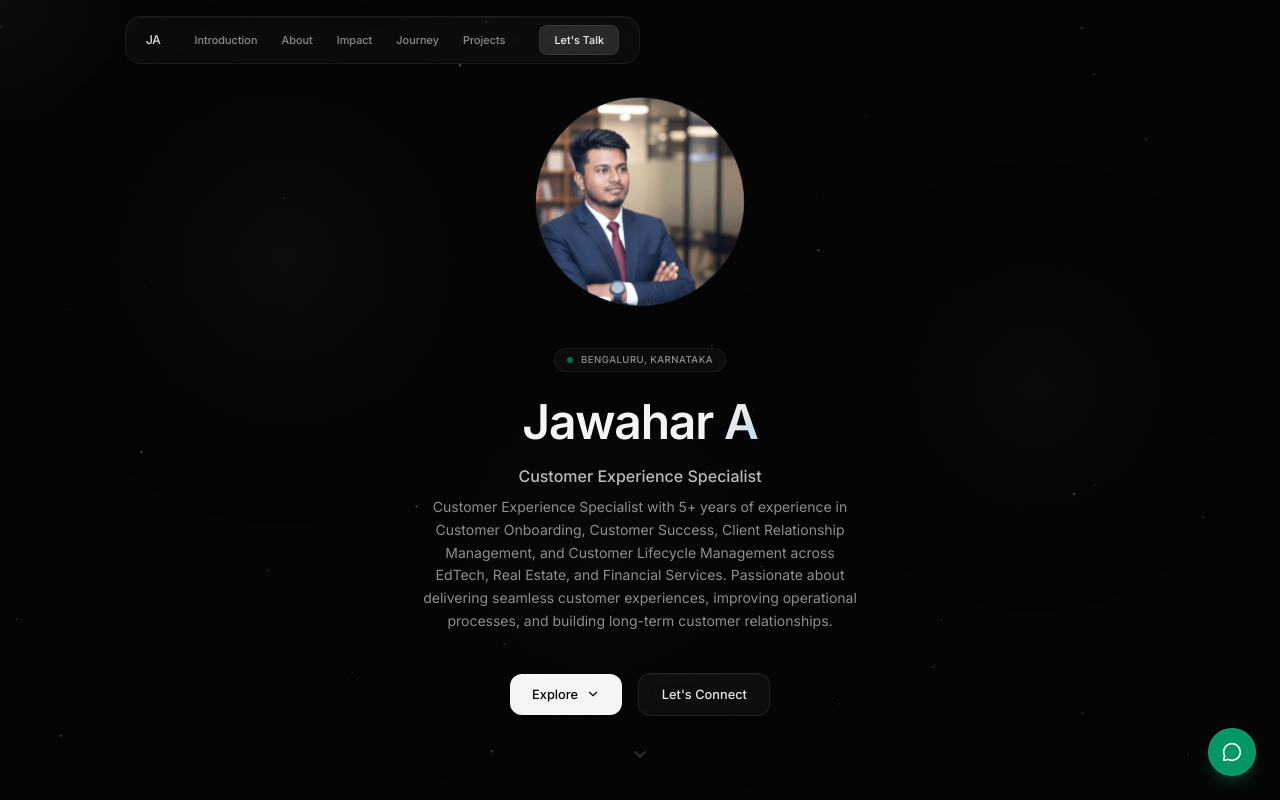
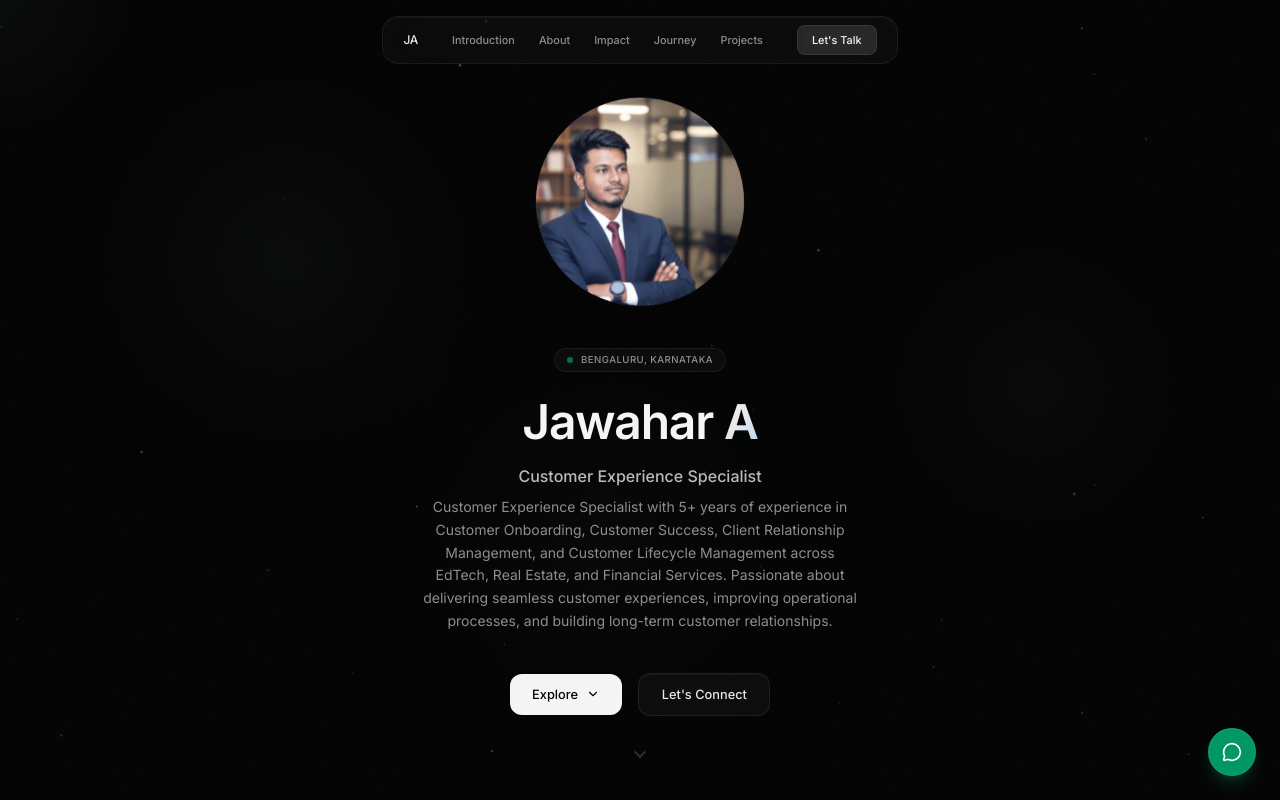
Before and after one commit to Mark-Jawahar/Jawahar-portfolio, a Next.js app: page / in a window 1280 px wide. Shown: the top 800 px of the page. Built offline with nearby package versions, Linux system fonts and the light colour scheme.

Commit message:
Fix nav centering: wrap in flex justify-center container to avoid inline transform conflict

```diff
--- a/src/components/layout/Navigation.tsx
+++ b/src/components/layout/Navigation.tsx
@@ -61,8 +61,9 @@ export default function Navigation() {
 
   return (
     <>
+      <div className="fixed top-4 left-0 right-0 z-50 flex justify-center pointer-events-none">
       <nav
-        className="fixed top-4 left-1/2 -translate-x-1/2 z-50 rounded-2xl flex items-center gap-6 px-5 py-2 w-fit max-w-[90vw]"
+        className="pointer-events-auto rounded-2xl flex items-center gap-6 px-5 py-2 w-fit max-w-[90vw]"
         style={{
           background: scrolled
             ? "rgba(255, 255, 255, 0.10)"
@@ -73,8 +74,8 @@ export default function Navigation() {
           boxShadow: "inset 0 1px 0 rgba(255, 255, 255, 0.04)",
           opacity: visible ? 1 : 0,
           transform: visible
-            ? "translate(-50%, 0)"
-            : "translate(-50%, -20px)",
+            ? "translateY(0)"
+            : "translateY(-20px)",
           transition: "opacity 0.5s cubic-bezier(0.16, 1, 0.3, 1), transform 0.5s cubic-bezier(0.16, 1, 0.3, 1), background 0.6s ease",
         }}
       >
@@ -119,6 +120,7 @@ export default function Navigation() {
           {open ? <X size={16} /> : <Menu size={16} />}
         </button>
       </nav>
+      </div>
 
       {open && (
         <div className="fixed inset-0 z-40 flex md:hidden">
```
